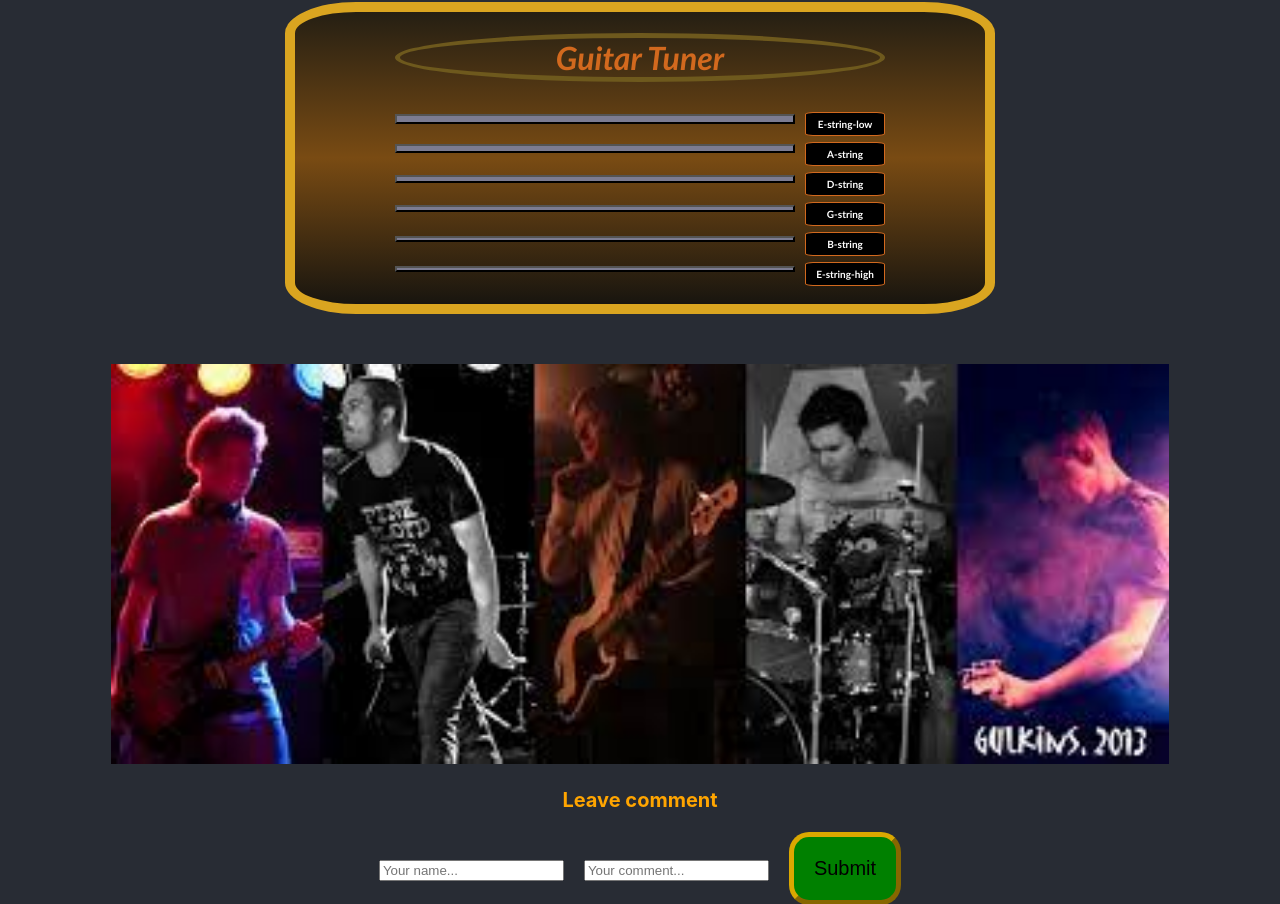
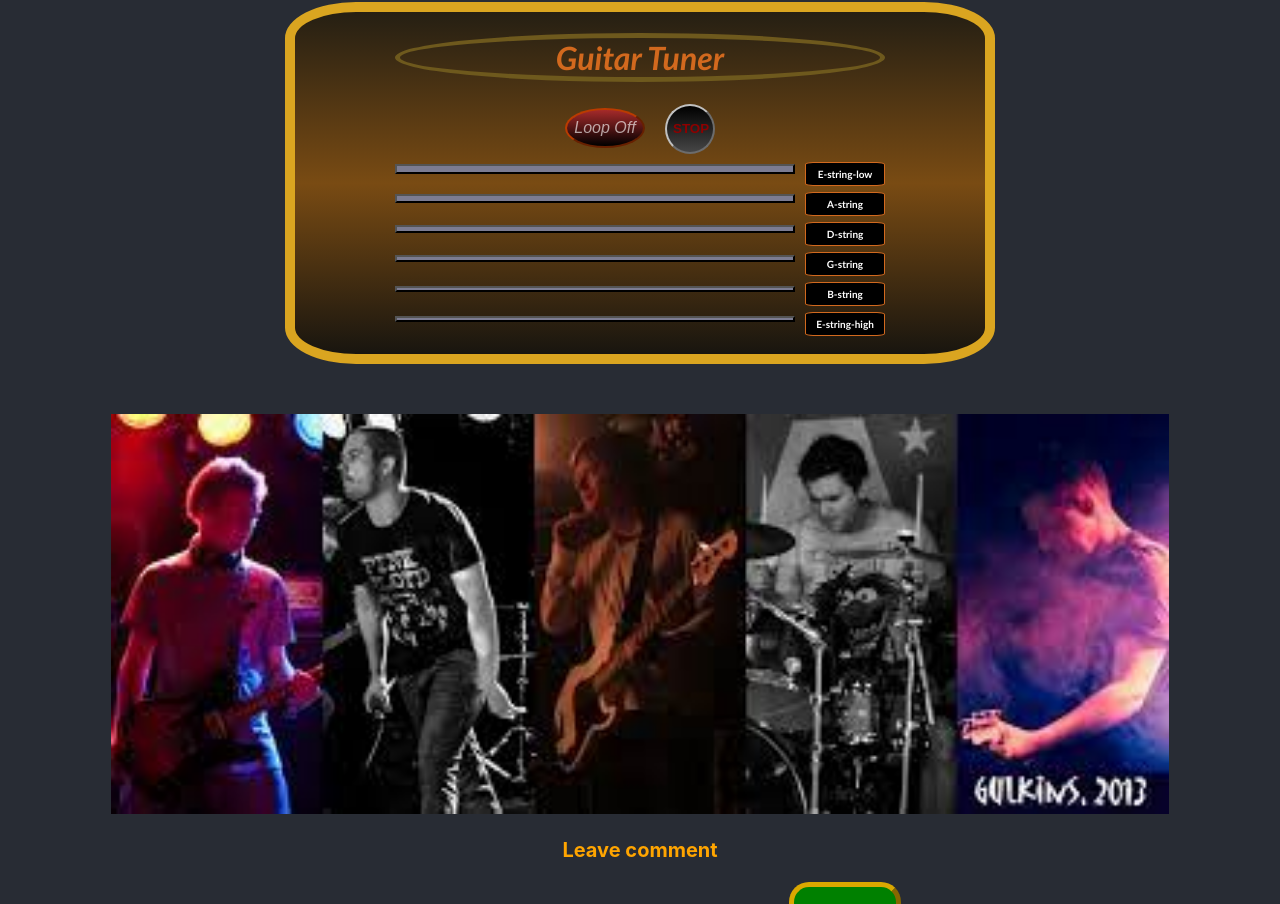
Before and after one commit to hemingus/web-frontend, a React (Create React App) app: page / in a window 1280 px wide. Shown: the part 1500-2404 px from the top of the page. Built offline with nearby package versions, Linux system fonts and the light colour scheme.

Commit message:
✨ looping + stop feature in guitar-tuner

```diff
--- a/src/components/GuitarTuner/GuitarTuner.css
+++ b/src/components/GuitarTuner/GuitarTuner.css
@@ -92,3 +92,53 @@
   width: 400px;
   background-color:rgb(124, 124, 145);
 }
+
+.loopingOff {
+  height: 40px;
+  width: 80px;
+  font-size: 16px;
+  font-style: italic;
+  border-color: rgb(187, 59, 0);
+  border-radius: 50%;
+  margin-right: 20px;
+  color: rgba(255, 255, 255, 0.623);
+  background: linear-gradient(brown, black);
+  cursor: pointer;
+}
+
+.loopingOn {
+  height: 40px;
+  width: 80px;
+  font-size: 16px;
+  font-style: italic;
+  border-color:rgb(102, 255, 0);
+  border-radius: 50%;
+  margin-right: 20px;
+  color: rgb(255, 255, 255);
+  background: linear-gradient(rgb(102, 255, 0), rgb(0, 0, 0));
+  box-shadow: 0 0 15px green;
+  cursor: pointer;
+}
+
+.loopingOff:hover {
+  box-shadow: 0 0 10px goldenrod;
+}
+
+.loopingOn:hover {
+  box-shadow: 0 0 15px goldenrod;
+}
+
+.stopButton {
+  height: 50px;
+  width: 50px;
+  border-color: silver;
+  border-radius: 50%;
+  color: rgb(141, 0, 0);
+  font-weight: bold;
+  background: linear-gradient(rgb(0, 0, 0), rgb(70, 70, 70));
+  cursor: pointer;
+}
+
+.stopButton:hover {
+  box-shadow: 0 0 10px rgb(255, 72, 0);
+}
--- a/src/components/GuitarTuner/GuitarTuner.js
+++ b/src/components/GuitarTuner/GuitarTuner.js
@@ -1,4 +1,5 @@
 import React from 'react';
+import {useState} from 'react';
 import {Howl, Howler} from 'howler';
 import "./GuitarTuner.css";
 import LowEstring from "../../sounds/low-E-string.mp3";
@@ -18,13 +19,39 @@ const audioClips = [
 ]
 
 const GuitarTuner = () => {
+
+    const [looping, setLooping] = useState(false);
+
+    const stopAllSounds = () => {
+        Howler.stop();
+    }
+
+    const toggleLooping = () => {
+        if (looping) {
+            setLooping(false);
+        }
+        else {
+            setLooping(true);
+        }
+    }
+
+    const loopOnOff = () => {
+        if (looping) {
+            return "Loop On"
+        }
+        else {
+            return "Loop Off"
+        }
+    }
+
     const PlaySound = (src) => {
         const sound = new Howl({
-            src
+            src,
+            loop: looping
         })
-        sound.play();
+            sound.play();
+    }
 
-    }
     const Strings = () => {
         return audioClips.map((string, index) => {
             return (
@@ -38,14 +65,13 @@ const GuitarTuner = () => {
     return (
         <div className="guitarTunerContainer">
         <h1 className="guitarTunerHeader">Guitar Tuner</h1>
+        <button className={looping? "loopingOn" : "loopingOff"} onClick={toggleLooping}>{loopOnOff()}</button>
+        <button className="stopButton" onClick={stopAllSounds}>STOP</button>
         <div className="guitarTuner">
             {Strings()}
         </div>
         </div>
     )
-
-
-
 }
 
 export default GuitarTuner
```
